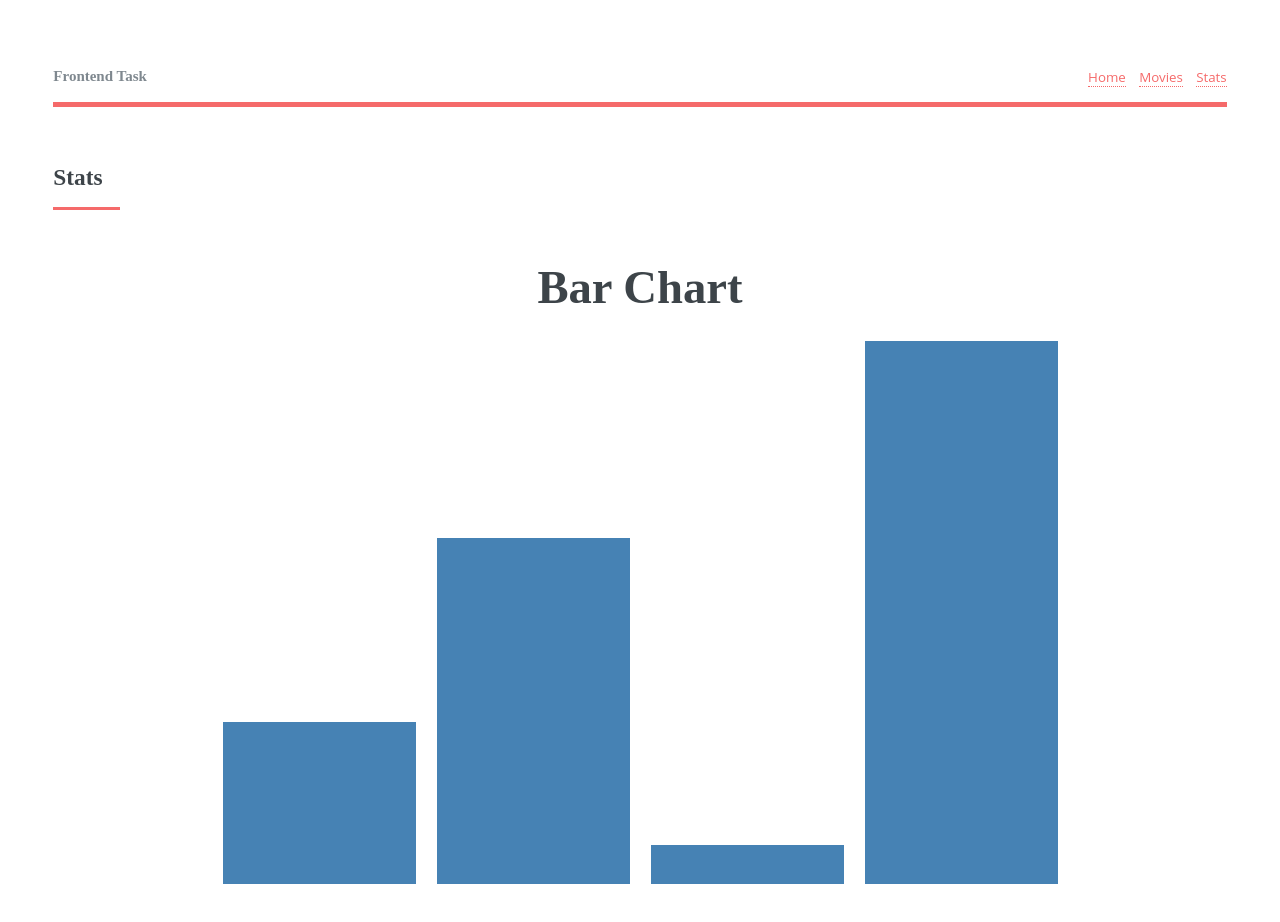
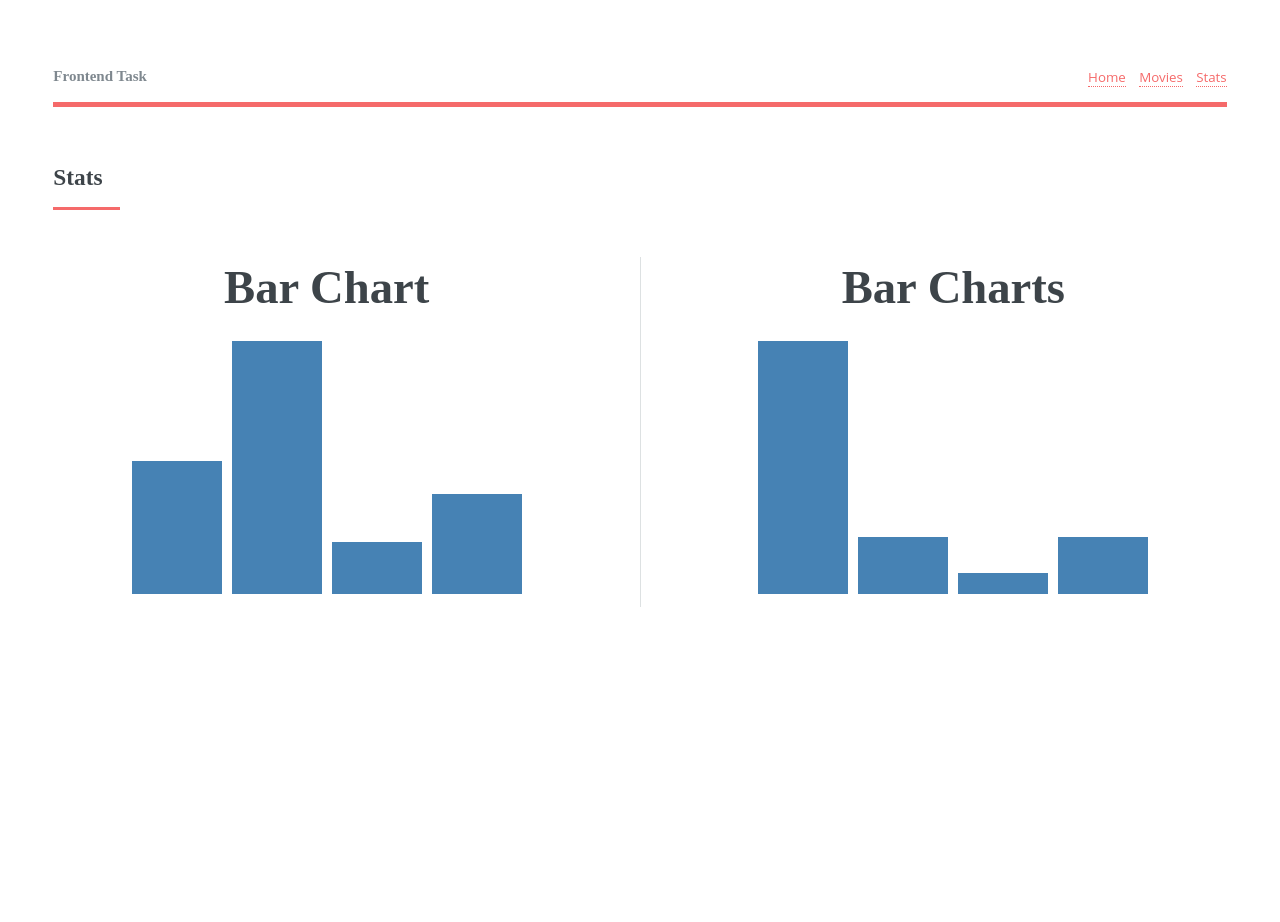
Before and after one commit to dv6xql/vuejs-movie-collection, a Vue app: page /stats in a window 1280 px wide. Shown: the top 922 px of the page. After the commit the page ends 800 px from the top, so only its background shows below. Built offline with nearby package versions, Linux system fonts and the light colour scheme.

Commit message:
Use dynamic id to show multiple charts

```diff
--- a/src/components/BarChart.vue
+++ b/src/components/BarChart.vue
@@ -1,11 +1,12 @@
 <template>
-    <div id="container" class="svg-container" align="center">
+    <div :id="id" class="svg-container" align="center">
         <h1>{{ title }}</h1>
         <svg :width="svgWidth" :height="svgHeight">
             <g>
                 <rect
                         v-for="item in data"
                         class="bar-positive"
+                        :class="id"
                         :key="item[xKey]"
                         :x="xScale(item[xKey])"
                         :y="yScale(0)"
@@ -26,6 +27,7 @@
     export default {
         name: "BarChart",
         props: {
+            id: String,
             title: String,
             xKey: String,
             yKey: String,
@@ -33,7 +35,7 @@
         },
         watch: {
             svgWidth() {
-                this.svgWidth = document.getElementById("container").offsetWidth * 0.75;
+                this.svgWidth = document.getElementById(this.id).offsetWidth * 0.75;
             }
         },
         computed: {
@@ -65,7 +67,7 @@
             }
         },
         mounted() {
-            this.svgWidth = document.getElementById("container").offsetWidth * 0.95;
+            this.svgWidth = document.getElementById(this.id).offsetWidth * 0.95;
             this.addResizeListener();
             this.animateLoad();
         },
@@ -78,7 +80,7 @@
         methods: {
             animateLoad() {
                 transition();
-                selectAll("rect")
+                selectAll(`rect.${this.id}`)
                     .data(this.data)
                     .transition()
                     .delay((d, i) => {
@@ -97,7 +99,7 @@
                     this.$data.redrawToggle = false;
                     setTimeout(() => {
                         this.$data.redrawToggle = true;
-                        this.$data.svgWidth = document.getElementById("container").offsetWidth * 0.75;
+                        this.$data.svgWidth = document.getElementById(this.id).offsetWidth * 0.75;
                         this.animateLoad();
                     }, 300);
                 });
--- a/src/components/Stats.vue
+++ b/src/components/Stats.vue
@@ -3,7 +3,14 @@
         <div class="title">
             <h2>Stats</h2>
         </div>
-        <BarChart title="Bar Chart" xKey="name" yKey="amount" :data="barChartData"></BarChart>
+        <div class="movies">
+            <article>
+                <BarChart id="chart_1" title="Bar Chart" xKey="name" yKey="amount" :data="barChartData"></BarChart>
+            </article>
+            <article>
+                <BarChart id="chart_2" title="Bar Charts" xKey="name" yKey="amount" :data="barChartDatas"></BarChart>
+            </article>
+        </div>
     </section>
 </template>
 
@@ -31,7 +38,25 @@
                     },
                     {
                         name: 'Gran Torino',
-                        amount: 56
+                        amount: 21
+                    },
+                ],
+                barChartDatas: [
+                    {
+                        name: 'Matrix',
+                        amount: 54
+                    },
+                    {
+                        name: 'Lion King',
+                        amount: 21
+                    },
+                    {
+                        name: 'Terminator',
+                        amount: 15
+                    },
+                    {
+                        name: 'Gran Torino',
+                        amount: 21
                     },
                 ]
             }
```
